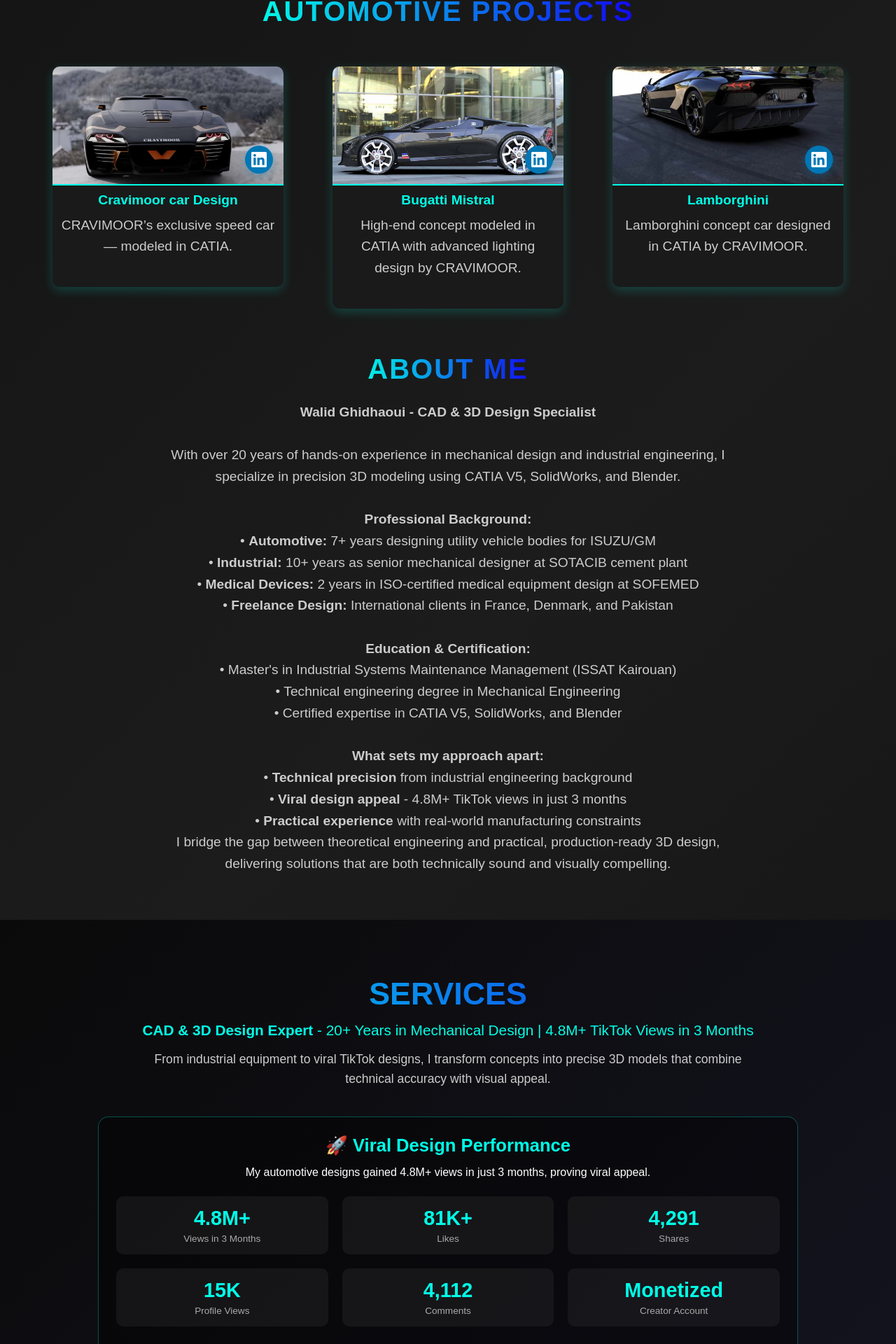
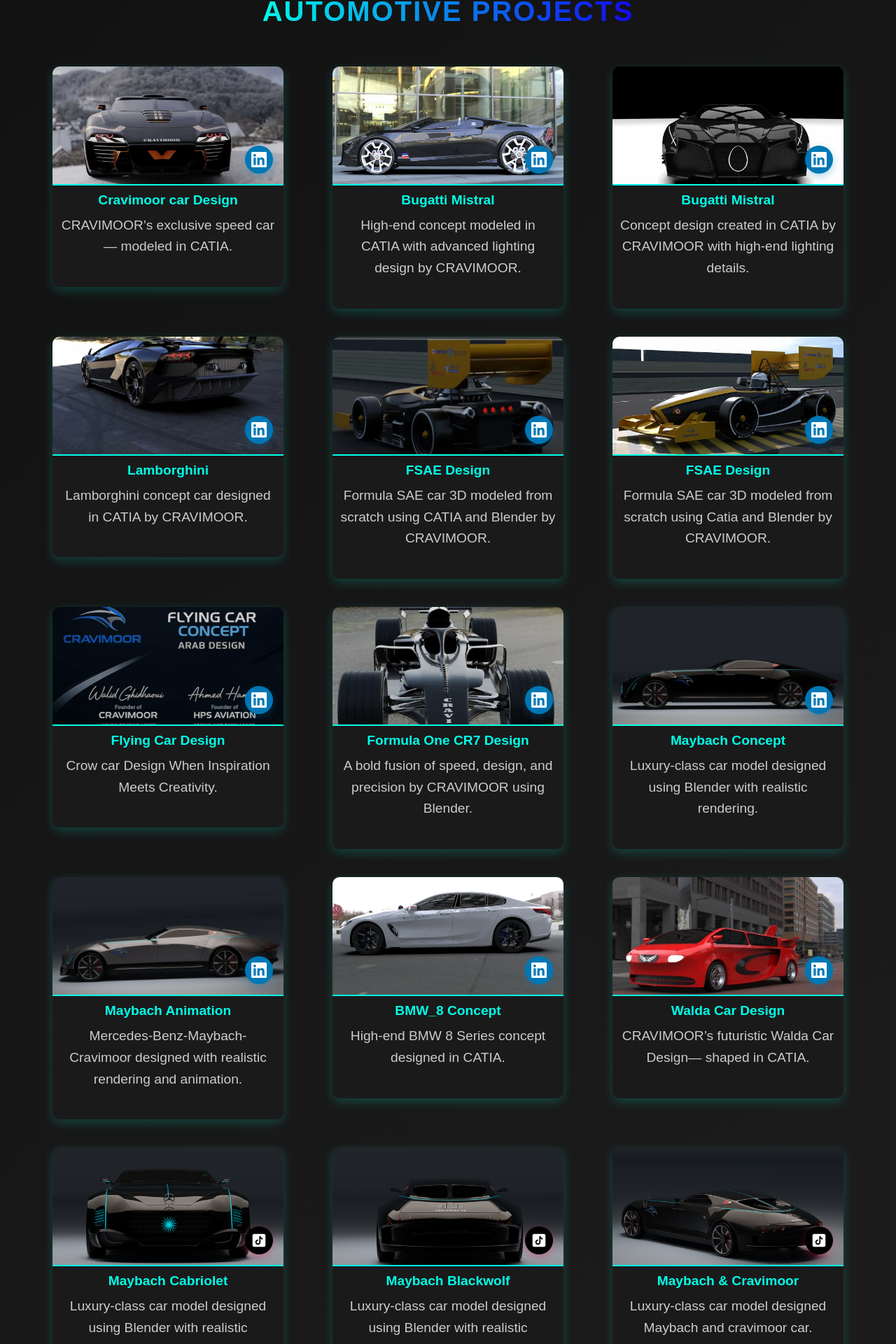
Before and after one commit to Walidghidhaoui/CRAVIMOOR, a React (Create React App) app: page / in a window 1280 px wide. Shown: the part 2314-4234 px from the top of the page at 70% size. Built offline with nearby package versions, Linux system fonts and the light colour scheme.

Commit message:
Update App.js
reparation App.js

```diff
--- a/src/App.js
+++ b/src/App.js
@@ -57,7 +57,7 @@
         </p>
       </section>
 
-      {/* Aeronautic */}
+      {/* Aeronautic Projects */}
       <motion.section
         className="section"
         id="aeronautic"
@@ -96,6 +96,18 @@
             description="Advanced UAV concept - Fresh content"
             linkedinUrl="https://www.tiktok.com/@cravimoor/video/7580008242214948152"
           />
+          <ProjectCard
+            imageUrl="/images/airplane 01.461.jpg"
+            title="Airplane concept design"
+            description="Airplane concept designed by CRAVIMOOR using CATIA."
+            linkedinUrl="https://www.linkedin.com/posts/walid-ghidhaoui-3a3120125_design-plane-car-activity-6934258826527305728-4CgB"
+          />
+          <ProjectCard
+            imageUrl="/images/Drone wg.jpg"
+            title="Beautiful Drone"
+            description="Exclusive design by Walid Ghidhaoui. Software used: CATIA."
+            linkedinUrl="https://www.linkedin.com/posts/walid-ghidhaoui-3a3120125_catiav5-keyshot-design-activity-6938555840555573248-o-yi"
+          />
         </div>
         <div className="tiktok-cta">
           <p>
@@ -105,7 +117,7 @@
         </div>
       </motion.section>
 
-      {/* Automotive */}
+      {/* Automotive Projects */}
       <motion.section
         className="section"
         id="automotive"
@@ -129,13 +141,146 @@
             linkedinUrl="https://www.linkedin.com/feed/update/urn:li:activity:7082734965880188928"
           />
           <ProjectCard
+            imageUrl="/images/BUG Ghidhaoui_6.jpg"
+            title="Bugatti Mistral"
+            description="Concept design created in CATIA by CRAVIMOOR with high-end lighting details."
+            linkedinUrl="https://www.linkedin.com/posts/walid-ghidhaoui-3a3120125_design-3d-automobile-activity-7082782632421261312-UZ6Q"
+          />
+          <ProjectCard
             imageUrl="/images/Lambo v1.jpg"
             title="Lamborghini"
             description="Lamborghini concept car designed in CATIA by CRAVIMOOR."
             linkedinUrl="https://www.linkedin.com/feed/update/urn:li:activity:6968949712456437760"
           />
+          <ProjectCard
+            imageUrl="/images/FSAE 01.webp"
+            title="FSAE Design"
+            description="Formula SAE car 3D modeled from scratch using CATIA and Blender by CRAVIMOOR."
+            linkedinUrl="https://www.linkedin.com/posts/walid-ghidhaoui-3a3120125_3ddesign-catia-innovation-activity-7292160292778659840-C7UE"
+          />
+          <ProjectCard
+            imageUrl="/images/FSAE 02.jpg"
+            title="FSAE Design"
+            description="Formula SAE car 3D modeled from scratch using Catia and Blender by CRAVIMOOR."
+            linkedinUrl="https://www.linkedin.com/posts/walid-ghidhaoui-3a3120125_3ddesign-animation-innovation-activity-7292461296988389378-uVey"
+          />
+          <ProjectCard
+            imageUrl="/images/Flying Car Design.jpg"
+            title="Flying Car Design"
+            description="Crow car Design When Inspiration Meets Creativity."
+            linkedinUrl="https://www.linkedin.com/posts/walid-ghidhaoui-3a3120125_aesaedaetaeyaetabraebaeyaepaezaepaes-aebaeyaepaezaerabraefaepaeoaezaer-activity-7332453242339065856-rTOw"
+          />
+          <ProjectCard
+            imageUrl="/images/FCR16.jpg"
+            title="Formula One CR7 Design"
+            description="A bold fusion of speed, design, and precision by CRAVIMOOR using Blender."
+            linkedinUrl="https://www.linkedin.com/posts/walid-ghidhaoui-3a3120125_engineering-machine-cad-activity-7241081845625331712-fZCI"
+          />
+          <ProjectCard
+            imageUrl="/images/maybach2.jpg"
+            title="Maybach Concept"
+            description="Luxury-class car model designed using Blender with realistic rendering."
+            linkedinUrl="https://www.linkedin.com/posts/walid-ghidhaoui-3a3120125_3ddesign-automotivedesign-maybach-activity-7324555356871774208-zLOB"
+          />
+          <ProjectCard
+            imageUrl="/images/maybach1.jpg"
+            title="Maybach Animation"
+            description="Mercedes-Benz-Maybach-Cravimoor designed with realistic rendering and animation."
+            linkedinUrl="https://www.linkedin.com/posts/walid-ghidhaoui-3a3120125_luxurycar-exclusivedesign-mercedes-activity-7359579014350405633-tkhV"
+          />
+          <ProjectCard
+            imageUrl="/images/BMW_8_2020.246.webp"
+            title="BMW_8 Concept"
+            description="High-end BMW 8 Series concept designed in CATIA."
+            linkedinUrl="https://www.linkedin.com/posts/walid-ghidhaoui-3a3120125_bmw-design-catia-activity-6653589394882076672-MKXl"
+          />
+          <ProjectCard
+            imageUrl="/images/Walda.jpg"
+            title="Walda Car Design"
+            description="CRAVIMOOR’s futuristic Walda Car Design— shaped in CATIA."
+            linkedinUrl="https://www.linkedin.com/posts/catia_walid-ghidhaoui-3dexperience-profile-create-activity-6923516104824778752-aybG"
+          />
+          <ProjectCard
+            imageUrl="/images/maybach3.webp"
+            title="Maybach Cabriolet"
+            description="Luxury-class car model designed using Blender with realistic animation."
+            linkedinUrl="https://www.tiktok.com/@cravimoor/video/7540337809689709880"
+          />
+          <ProjectCard
+            imageUrl="/images/maybach4.webp"
+            title="Maybach Blackwolf"
+            description="Luxury-class car model designed using Blender with realistic animation."
+            linkedinUrl="https://www.tiktok.com/@cravimoor/video/7538782340005285176"
+          />
+          <ProjectCard
+            imageUrl="/images/maybach5.webp"
+            title="Maybach & Cravimoor"
+            description="Luxury-class car model designed Maybach and cravimoor car."
+            linkedinUrl="https://www.tiktok.com/@cravimoor/video/7539491861187104006"
+          />
+          <ProjectCard
+            imageUrl="/images/Cravi.webp"
+            title="Cravimoor car"
+            description="Luxury-class car model designed cravimoor car using blender."
+            linkedinUrl="https://www.tiktok.com/@cravimoor/video/7539830304639356166"
+          />
         </div>
       </motion.section>
+
+      {/* Other Projects */}
+      <section className="section" id="other-projects">
+        <h2>Other Projects</h2>
+        <div className="projects-grid">
+          <ProjectCard
+            imageUrl="/images/Roller Compactor.jpg"
+            title="Roller Compactor"
+            description="Roller compactor fully modeled in CATIA."
+            linkedinUrl="https://www.linkedin.com/posts/walid-ghidhaoui-3a3120125_denmark-construction-machinery-activity-7027352470775324673-Eb5J"
+          />
+          <ProjectCard
+            imageUrl="/images/collection01.jpg"
+            title="Cravimoor Collection"
+            description="Some of our exclusive design that we collected in this video. I hope you like it"
+            linkedinUrl="https://www.linkedin.com/posts/walid-ghidhaoui-3a3120125_work-design-ingenierie-activity-7062536317527576576-I6qP"
+          />
+          <ProjectCard
+            imageUrl="/images/CLOTH.jpg"
+            title="clothing design"
+            description="Challenging the limits of CATIA V5 by exploring fashion design."
+            linkedinUrl="https://www.linkedin.com/posts/walid-ghidhaoui-3a3120125_clothing-armaeze-designspiration-activity-7059448800939053056-1esG"
+          />
+          <ProjectCard
+            imageUrl="/images/Convertible furniture.webp"
+            title="Convertible furniture"
+            description="That moment when you want to take a nap while working Well."
+            linkedinUrl="https://www.linkedin.com/feed/update/urn:li:activity:7042525144816177153"
+          />
+          <ProjectCard
+            imageUrl="/images/cooling tower.jpg"
+            title="cooling tower"
+            description="Design and manufacture of a cooling tower for the IMM company."
+            linkedinUrl="https://www.linkedin.com/posts/walid-ghidhaoui-3a3120125_design-catia-mechanical-activity-7030589033277747200-cjKI"
+          />
+          <ProjectCard
+            imageUrl="/images/Panier crible.jpg"
+            title="cement crusher"
+            description="basket intended for a cement crusher using Solidworks."
+            linkedinUrl="https://www.linkedin.com/posts/walid-ghidhaoui-3a3120125_solidworks-engineering-3ddesign-activity-7290736193430814720-ANf5"
+          />
+          <ProjectCard
+            imageUrl="/images/Filler cone.jpg"
+            title="Filler cone"
+            description="Filler cone assembly using Solidworks."
+            linkedinUrl="https://www.linkedin.com/posts/walid-ghidhaoui-3a3120125_project-cement-design-activity-6950515986680692736-bPjf"
+          />
+          <ProjectCard
+            imageUrl="/images/pendule flapper.jpg"
+            title="Pendule flapper"
+            description="Pendule flapper at level cylone of tower preheater cement using Solidworks."
+            linkedinUrl="https://www.linkedin.com/posts/walid-ghidhaoui-3a3120125_project-design-mechanicalengineer-activity-6949333994194800640-VsJn"
+          />
+        </div>
+      </section>
 
       {/* About */}
       <section className="section" id="about">
```
